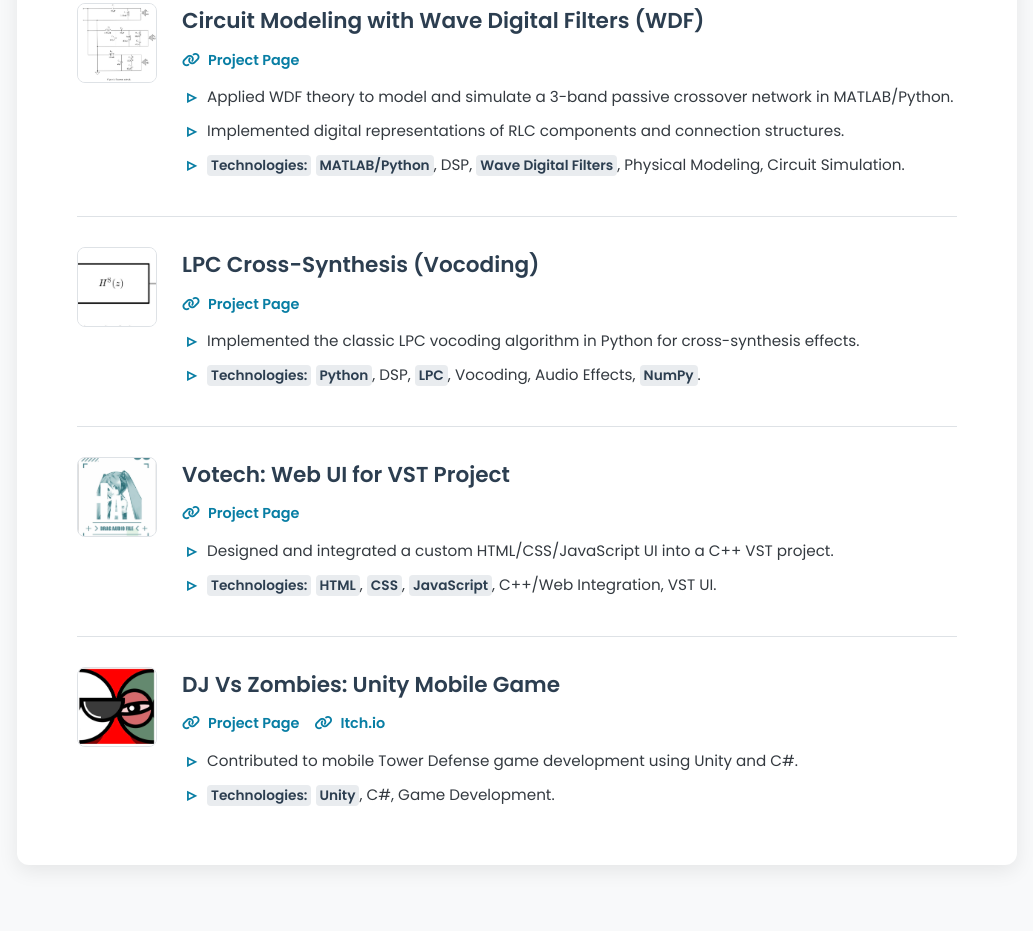
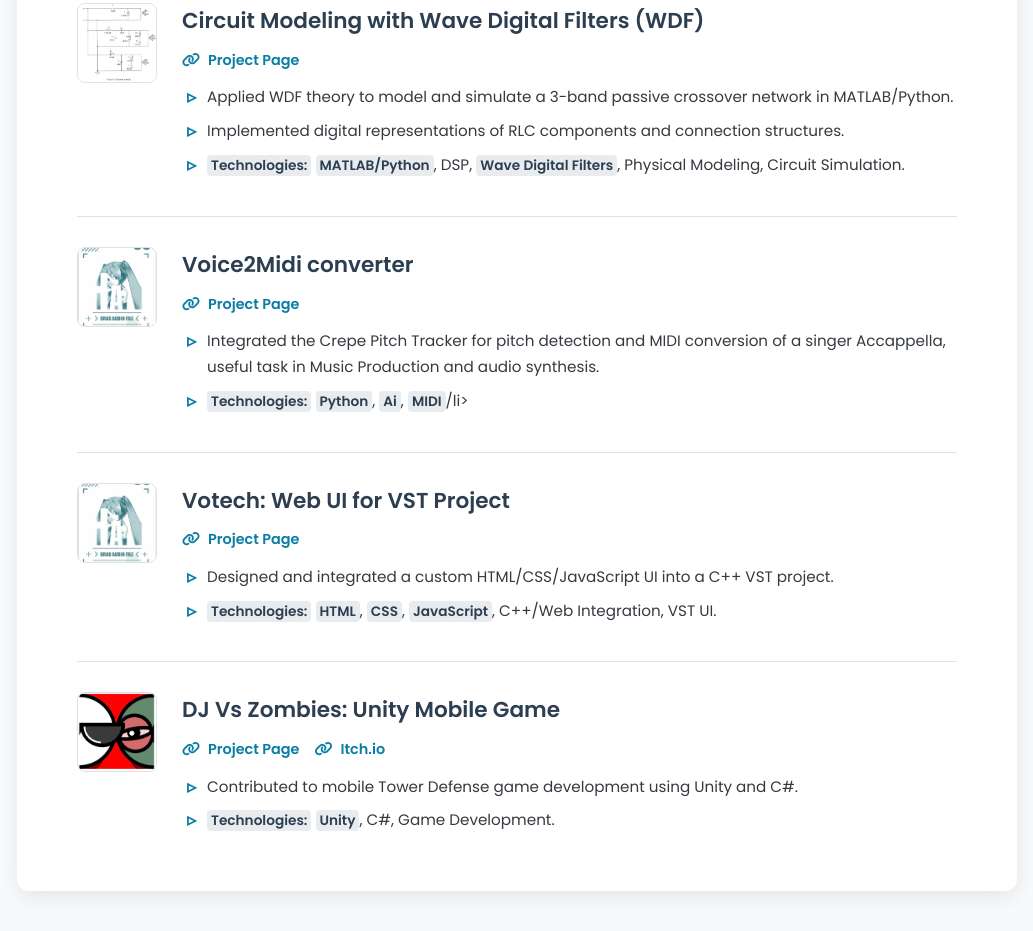
Before and after one commit to guglielmofratticioli/Engineering-Portfolio, a plain HTML site: page index.html in a window 1280 px wide. Shown: the part 4522-5453 px from the top of the page, without its empty margins (123-1156 px from the left). Drawn offline with Linux system fonts and the light colour scheme.

Commit message:
new crepet

```diff
--- a/index.html
+++ b/index.html
@@ -737,8 +737,7 @@
                     </ul>
                  </div>
             </div>
-             <div class="project-item">
-                 <!-- !! REPLACE 'images/lpc_vocoder.jpg' with your project image path !! -->
+             <!-- <div class="project-item">
                  <img src="images/LPC.jpg" alt="LPC Vocoder Icon" class="project-image">
                  <div class="project-content">
                     <h3>LPC Cross-Synthesis (Vocoding)</h3>
@@ -748,6 +747,20 @@
                     <ul>
                         <li>Implemented the classic LPC vocoding algorithm in Python for cross-synthesis effects.</li>
                          <li><strong>Technologies:</strong> <strong>Python</strong>, DSP, <strong>LPC</strong>, Vocoding, Audio Effects, <strong>NumPy</strong>.</li>
+                    </ul>
+                 </div>
+            </div> -->
+            <div class="project-item">
+                  <!-- !! REPLACE 'images/votech_ui.jpg' with your project image path !! -->
+                 <img src="images/Votech.jpg" alt="Votech UI Icon" class="project-image">
+                 <div class="project-content">
+                    <h3>Voice2Midi converter </h3>
+                    <div class="project-links">
+                        <a href="https://huggingface.co/spaces/Guremi99/Crepe2MIDI" target="_blank" rel="noopener noreferrer">Project Page</a>
+                    </div>
+                    <ul>
+                        <li>Integrated the Crepe Pitch Tracker for pitch detection and MIDI conversion of a singer Accappella, useful task in Music Production and audio synthesis.</li>
+                        <li><strong>Technologies:</strong> <strong>Python</strong>, <strong>Ai</strong>, <strong>MIDI</strong>/li>
                     </ul>
                  </div>
             </div>
```
